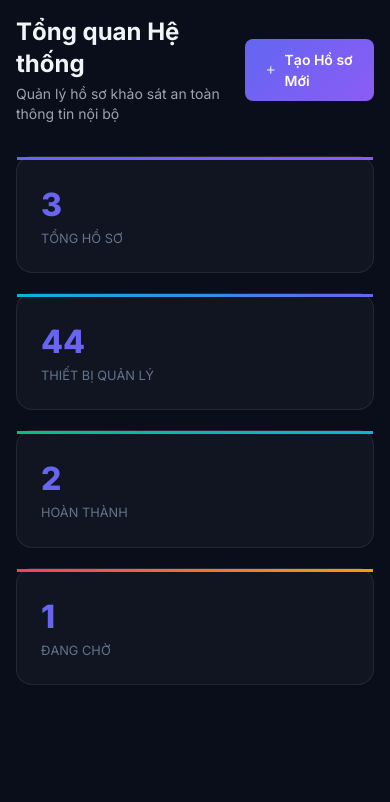
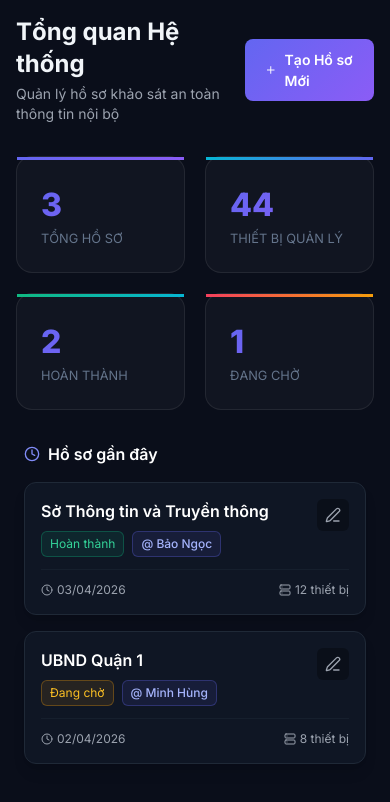
Before and after one commit to nguyenvanbaongoc24-eng/toolKS, a Next.js app in the folder Code/frontend/: page / in a window 390 px wide. Shown: the top 802 px of the page. Built offline with nearby package versions, Linux system fonts and the light colour scheme.

Commit message:
fix: make dashboard layout mobile responsive

```diff
--- a/Code/frontend/src/app/page.tsx
+++ b/Code/frontend/src/app/page.tsx
@@ -38,7 +38,7 @@ export default function Home() {
           </Link>
         </div>
 
-        <div className="grid grid-cols-1 md:grid-cols-4 gap-5 mb-8">
+        <div className="grid grid-cols-2 md:grid-cols-4 gap-5 mb-8">
           <div className="stat-card indigo">
             <div className="stat-value">3</div>
             <div className="stat-label">Tổng hồ sơ</div>
@@ -117,6 +117,49 @@ export default function Home() {
             </table>
           </div>
         </div>
+
+        {/* MOBILE CARDS VIEW */}
+        <div className="block md:hidden mb-24">
+          <h2 className="font-semibold flex items-center gap-2 mb-4 text-white px-2">
+            <Clock className="w-4 h-4 text-indigo-400" /> Hồ sơ gần đây
+          </h2>
+          <div className="space-y-4 px-2">
+            {records.map((rec) => (
+              <div key={rec.id} className="bg-gray-900/80 border border-gray-800 rounded-xl p-4 shadow-lg relative">
+                {editingId === rec.id ? (
+                  <div className="space-y-3">
+                     <div><label className="text-xs text-gray-500 mb-1 block">Tên đơn vị</label><input className="bg-black/50 border border-white/20 rounded px-2 py-2 outline-none focus:border-indigo-500 w-full" value={editForm.ten_don_vi} onChange={e => setEditForm({...editForm, ten_don_vi: e.target.value})} /></div>
+                     <div className="grid grid-cols-2 gap-3">
+                        <div><label className="text-xs text-gray-500 mb-1 block">Người thực hiện</label><input className="bg-black/50 border border-white/20 rounded px-2 py-2 outline-none focus:border-indigo-500 w-full" value={editForm.doer} onChange={e => setEditForm({...editForm, doer: e.target.value})} /></div>
+                        <div><label className="text-xs text-gray-500 mb-1 block">Trạng thái</label><select className="bg-black/50 border border-white/20 rounded px-2 py-2 outline-none focus:border-indigo-500 w-full" value={editForm.status} onChange={e => setEditForm({...editForm, status: e.target.value})}><option value="Hoàn thành">Hoàn thành</option><option value="Đang chờ">Đang chờ</option></select></div>
+                     </div>
+                     <div className="flex gap-2 pt-2">
+                        <button onClick={saveEdit} className="flex-1 bg-emerald-500/20 text-emerald-400 py-2 rounded-lg flex items-center justify-center gap-1"><Check className="w-4 h-4"/> Lưu</button>
+                        <button onClick={() => setEditingId(null)} className="flex-1 bg-rose-500/20 text-rose-400 py-2 rounded-lg flex items-center justify-center gap-1"><X className="w-4 h-4"/> Hủy</button>
+                     </div>
+                  </div>
+                ) : (
+                  <>
+                    <div className="flex justify-between items-start mb-2">
+                      <h3 className="font-semibold text-white pr-8">{rec.ten_don_vi}</h3>
+                      <button onClick={() => startEdit(rec)} className="absolute top-4 right-4 text-gray-400 hover:text-indigo-400 p-2 bg-black/30 rounded-md"><Edit3 className="w-4 h-4"/></button>
+                    </div>
+                    <div className="flex flex-wrap gap-2 mb-3 mt-1">
+                      <span className={`text-xs px-2 py-1 rounded-md border ${rec.status === 'Hoàn thành' ? 'bg-emerald-500/10 text-emerald-400 border-emerald-500/30' : 'bg-amber-500/10 text-amber-400 border-amber-500/30'}`}>
+                        {rec.status}
+                      </span>
+                      <span className="text-xs px-2 py-1 bg-indigo-500/10 text-indigo-300 rounded-md border border-indigo-500/30 font-medium">@ {rec.doer}</span>
+                    </div>
+                    <div className="flex justify-between text-xs text-gray-400 border-t border-gray-800/50 pt-3 mt-2">
+                       <span className="flex items-center gap-1"><Clock className="w-3 h-3"/> {rec.date}</span>
+                       <span className="flex items-center gap-1"><Server className="w-3 h-3"/> {rec.devices}</span>
+                    </div>
+                  </>
+                )}
+              </div>
+            ))}
+          </div>
+        </div>
       </div>
     </div>
   );
```
